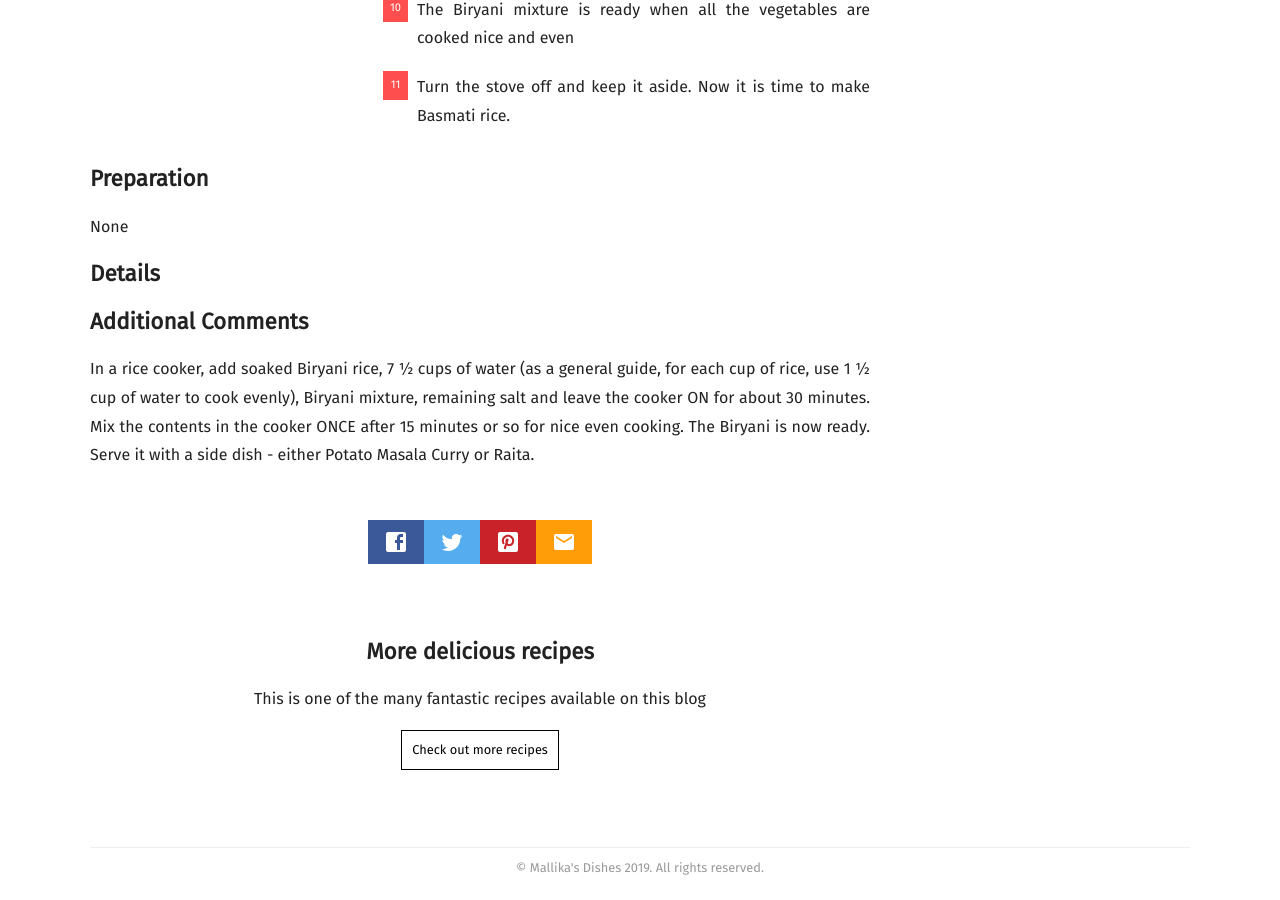
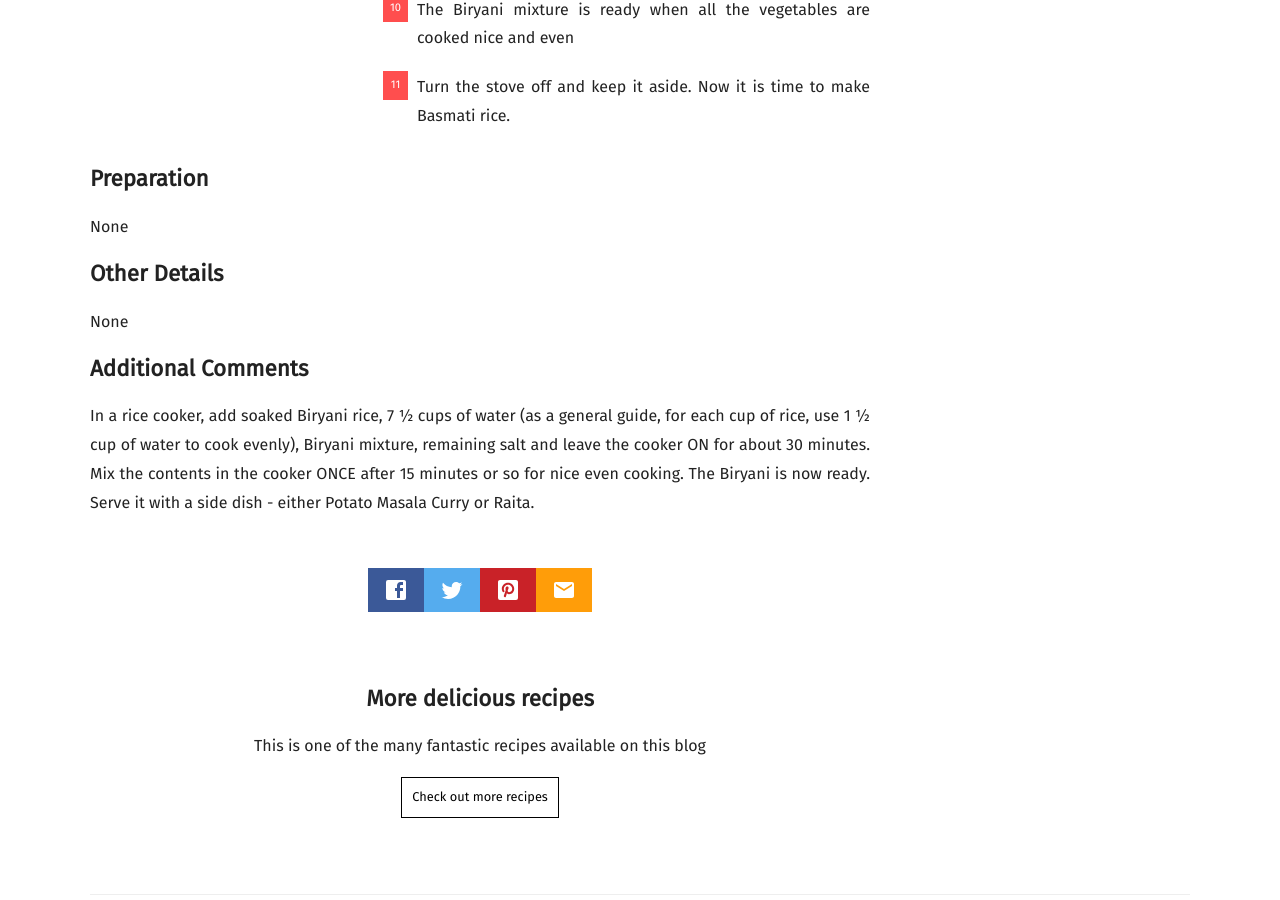
Before and after one commit to mallikasdishes/github.io, a Jekyll site: the page built from _posts/2017-01-05-vegetable-biryani.md, in a window 1280 px wide and 900 px high, scrolled down 2021 px. Built offline with Jekyll 4.4.1, drawn with Linux system fonts in a browser that asks for light colours; nearby versions of some CDN libraries; some web fonts are replaced; comment, search, counter and statistics services are not loaded.

Commit message:
Update post.html

```diff
--- a/_layouts/post.html
+++ b/_layouts/post.html
@@ -35,8 +35,8 @@ layout: default
 		{{  page.recipe.preparation_details | markdownify }}
 	</div>
 	<div class="recipe-body">
-		<h2>Details</h2>
-		{{  page.recipe.actual_details | markdownify }}
+		<h2>Other Details</h2>
+		{{  page.recipe.other_details | markdownify }}
 	</div>
 	<div class="recipe-body">
 		<h2>Additional Comments</h2>
```
